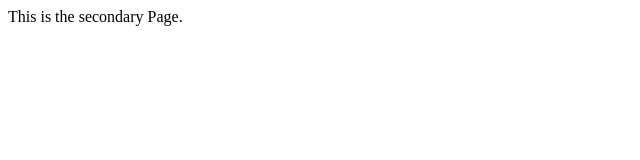
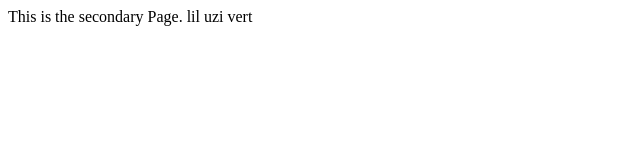
Before and after one commit to ashwindevx/main-page, a plain HTML site: page search/secondary-page/index.html in a window 1280 px wide. Shown: the full height of the page, 0-640 px from the left. Drawn offline with Linux system fonts and the light colour scheme.

Commit message:
added rapper name in secondary-page

```diff
--- a/search/secondary-page/index.html
+++ b/search/secondary-page/index.html
@@ -8,5 +8,7 @@
 </head>
 <body>
     This is the secondary Page.
+
+    lil uzi vert
 </body>
 </html>
```
